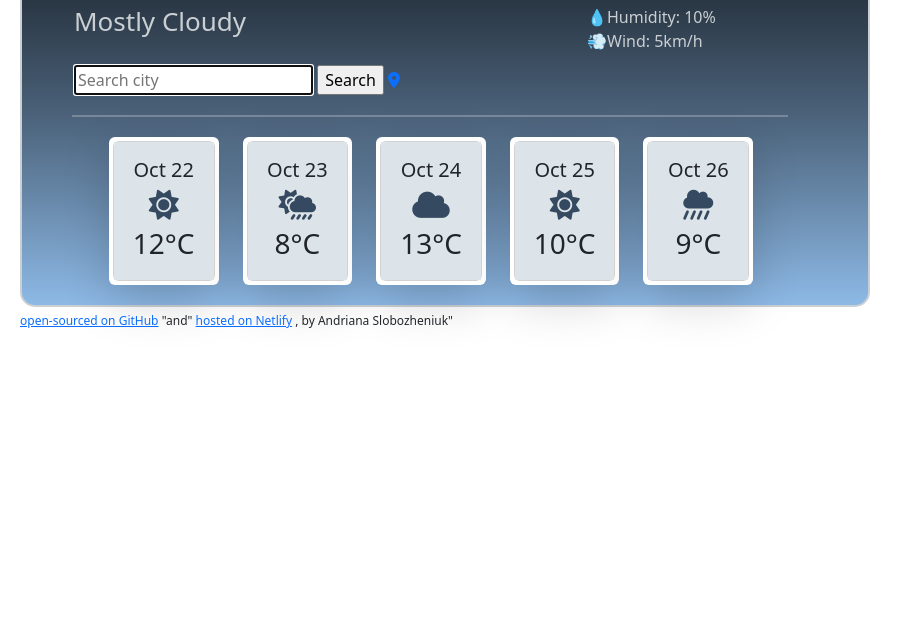
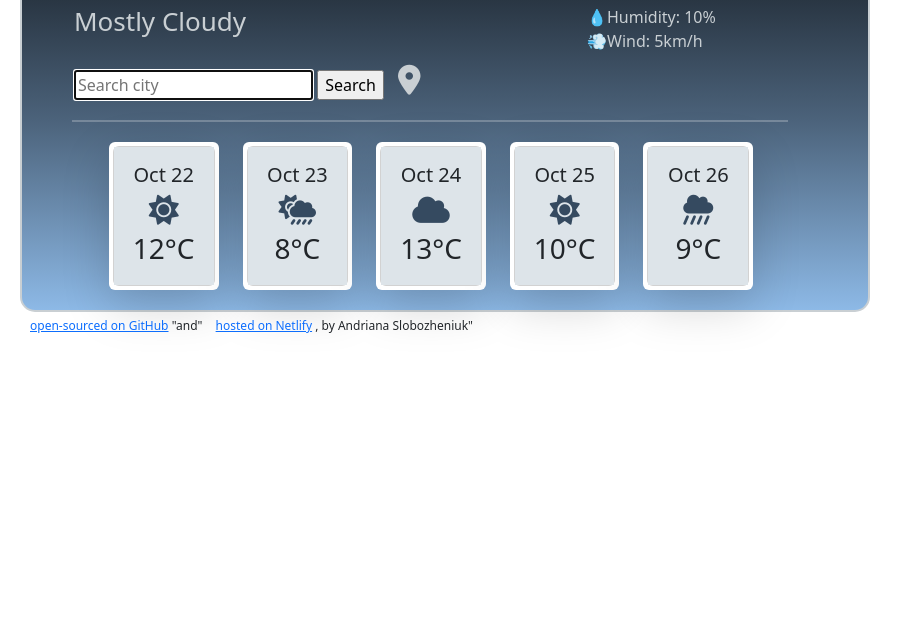
Before and after one commit to AndrianaViryovka/SheCodes-weather-app, a plain HTML site: page index.html in a window 1280 px wide. Shown: the part 168-800 px from the top of the page, without its empty margins (0-913 px from the left). Drawn offline with nearby package versions, Linux system fonts and the light colour scheme.

Commit message:
Fixed style for current location icon

```diff
--- a/src/style.css
+++ b/src/style.css
@@ -137,3 +137,19 @@ img {
   max-height: 100px;
   max-width: 100px;
 }
+#cityButton {
+  color: #c9cfd3;
+  font-size: 30px;
+}
+
+#cityButton:hover {
+  color: #c9cfd3;
+}
+a {
+  padding: 0px 0px 0px 10px;
+  margin-top: -20%;
+}
+#fahrenheit-link {
+  padding: 0px 0px 0px 0px;
+  margin: 0;
+}
```
